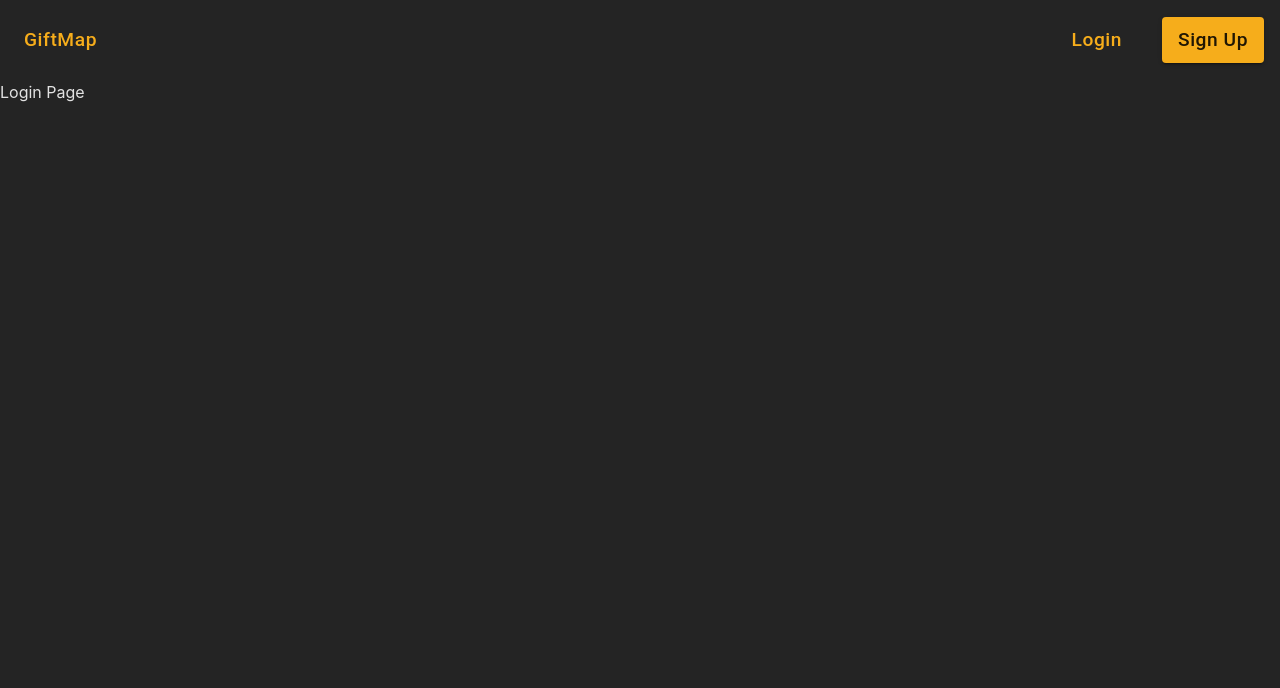
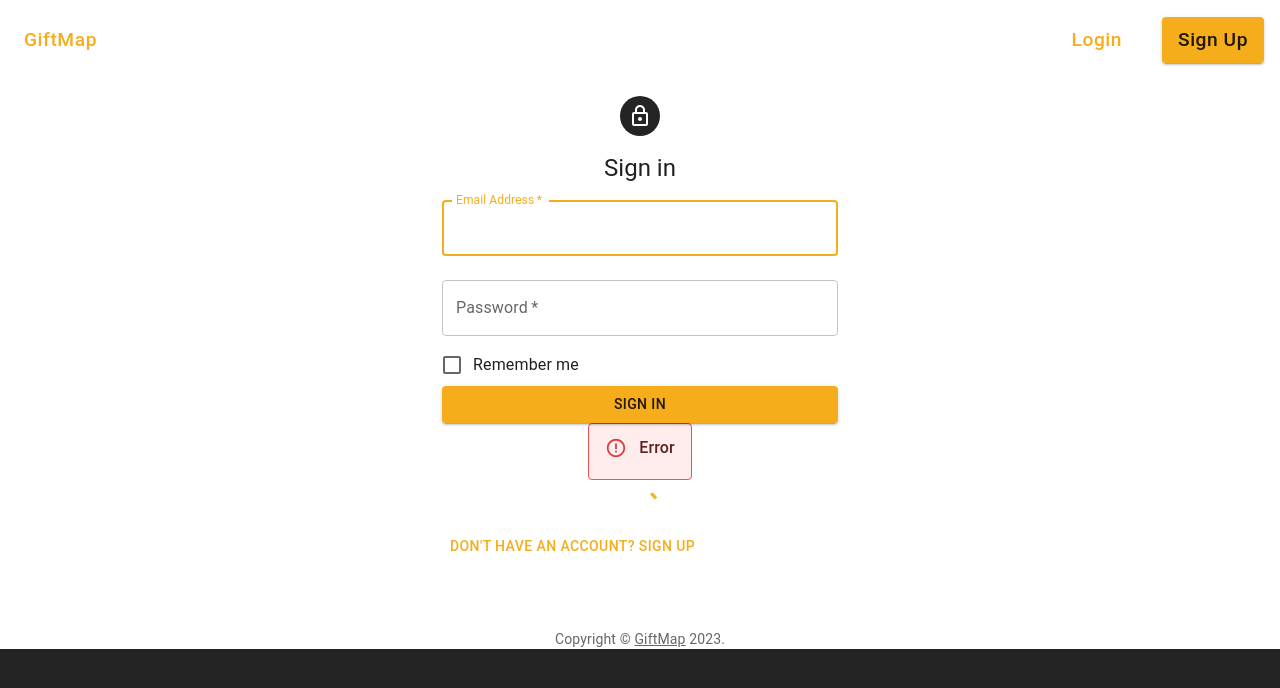
Before and after one commit to Iman-MS/gift-map, a React (Create React App) app: page /login in a window 1280 px wide. Shown: the top 688 px of the page. Built offline with nearby package versions, Linux system fonts and the light colour scheme.

Commit message:
started working on login page

```diff
--- a/package.json
+++ b/package.json
@@ -5,7 +5,8 @@
   "dependencies": {
     "@emotion/react": "^11.11.0",
     "@emotion/styled": "^11.11.0",
-    "@mui/material": "^5.13.0",
+    "@mui/icons-material": "^5.11.16",
+    "@mui/material": "^5.13.3",
     "@testing-library/jest-dom": "^5.16.5",
     "@testing-library/react": "^13.4.0",
     "@testing-library/user-event": "^13.5.0",
--- /dev/null
+++ b/src/components/LoginForm.js
@@ -0,0 +1,141 @@
+import React, { useState, useEffect } from "react";
+
+import { Link as RouterLink, useHistory } from "react-router-dom";
+
+import Avatar from "@mui/material/Avatar";
+import Button from "@mui/material/Button";
+import CssBaseline from "@mui/material/CssBaseline";
+import TextField from "@mui/material/TextField";
+import CircularProgress from "@mui/material/CircularProgress";
+import Alert from "@mui/material/Alert";
+import AlertTitle from "@mui/material/AlertTitle";
+import FormControlLabel from "@mui/material/FormControlLabel";
+import Checkbox from "@mui/material/Checkbox";
+import Link from "@mui/material/Link";
+import Grid from "@mui/material/Grid";
+import Box from "@mui/material/Box";
+import LockOutlinedIcon from "@mui/icons-material/LockOutlined";
+import Typography from "@mui/material/Typography";
+import Container from "@mui/material/Container";
+
+import classes from "./LoginForm.module.css";
+
+function Copyright() {
+  return (
+    <Typography variant="body2" color="textSecondary" align="center">
+      {"Copyright © "}
+      <Link color="inherit" href="https://material-ui.com/">
+        GiftMap
+      </Link>
+      {` ${new Date().getFullYear()}`}
+      {"."}
+    </Typography>
+  );
+}
+
+const LoginForm = () => {
+  return (
+    <div className="SignIn__container">
+      <Container component="main" maxWidth="xs" className="signInForm">
+        <div className="blur"></div>
+        <CssBaseline />
+        <div className={classes.paper}>
+          <Avatar
+            sx={{
+              margin: "1rem",
+              backgroundColor: "secondary.main",
+            }}
+          >
+            <LockOutlinedIcon />
+          </Avatar>
+          <Typography component="h1" variant="h5">
+            Sign in
+          </Typography>
+          <form className={classes.form}>
+            <TextField
+              variant="outlined"
+              margin="normal"
+              required
+              fullWidth
+              id="email"
+              label="Email Address"
+              name="email"
+              autoComplete="email"
+              autoFocus
+            />
+            <TextField
+              variant="outlined"
+              margin="normal"
+              required
+              fullWidth
+              name="password"
+              label="Password"
+              type="password"
+              id="password"
+              autoComplete="current-password"
+            />
+            <FormControlLabel
+              control={<Checkbox value="remember" color="primary" />}
+              label="Remember me"
+            />
+            <Button
+              type="submit"
+              fullWidth
+              variant="contained"
+              color="primary"
+              className={classes.submit}
+            >
+              Sign In
+            </Button>
+            {true && (
+              <Grid
+                container
+                direction="column"
+                justify="center"
+                alignItems="center"
+                style={{ marginBottom: ".5rem" }}
+              >
+                <Alert
+                  severity="error"
+                  variant="outlined"
+                  style={{ backgroundColor: "#ff000012" }}
+                >
+                  <AlertTitle>Error</AlertTitle>
+                  {/* {loginError} */}
+                </Alert>
+              </Grid>
+            )}
+            {true && (
+              <Grid
+                container
+                direction="column"
+                justify="center"
+                alignItems="center"
+              >
+                <CircularProgress></CircularProgress>
+              </Grid>
+            )}
+
+            <Grid container justify="center">
+              <Grid item>
+                <Button
+                  variant="text"
+                  color="primary"
+                  component={RouterLink}
+                  to="/signup"
+                >
+                  Don't have an account? Sign Up
+                </Button>
+              </Grid>
+            </Grid>
+          </form>
+        </div>
+        <Box mt={8}>
+          <Copyright />
+        </Box>
+      </Container>
+    </div>
+  );
+};
+
+export default LoginForm;
--- /dev/null
+++ b/src/components/LoginForm.module.css
@@ -0,0 +1,24 @@
+.paper {
+  display: flex;
+  flex-direction: column;
+  justify-content: center;
+  align-items: center;
+}
+
+/* .avatar {
+  margin: theme.spacing(1);
+  backgroundColor: theme.palette.secondary.main;
+}
+
+.sigInForm {
+  padding: theme.spacing(1),
+}
+
+.form {
+  width: "100%", // Fix IE 11 issue.
+  marginTop: theme.spacing(1),
+}
+
+.submit {
+  margin: theme.spacing(3, 0, 2),
+} */
--- a/src/pages/login.js
+++ b/src/pages/login.js
@@ -1,7 +1,9 @@
 import React from "react";
 
+import LoginForm from "../components/LoginForm";
+
 const LoginPage = () => {
-  return <div>Login Page</div>;
+  return <LoginForm />;
 };
 
 export default LoginPage;
```
Also changed, not shown: 1 other file (tests, documents, lock files or other folders).
